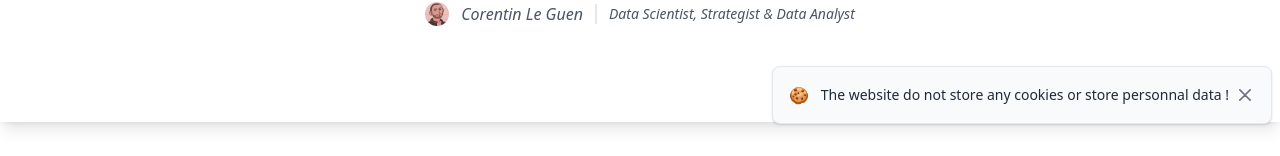
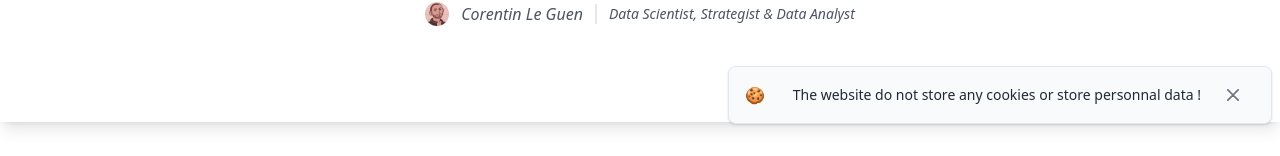
Before and after one commit to CorentinLeGuen/cleguen.com, a Nuxt app: page / in a window 1280 px wide. Shown: the part 644-800 px from the top of the page. Built offline with nearby package versions, Linux system fonts and the light colour scheme.

Commit message:
Update cookie section padding

```diff
--- a/app.vue
+++ b/app.vue
@@ -38,10 +38,10 @@
             <div id="alert-c" class="fixed bottom-0 right-0 flex items-center p-4 border rounded-lg bg-gray-50 shadow m-2 mb-8" role="alert">
                 🍪
                 <span class="sr-only">Info</span>
-                <div class="ms-3 text-sm text-center font-medium text-gray-800">
+                <div class="ms-3 px-4 text-sm text-center font-medium text-gray-800">
                     {{  $t('cookie_policy') }}
                 </div>
-                <button type="button" class="ms-auto -mx-1.5 -my-1.5 bg-gray-50 text-gray-500 rounded-lg focus:ring-2 focus:ring-gray-400 p-1.5 hover:bg-gray-200 inline-flex items-center justify-center h-8 w-8 dark:bg-gray-800 dark:text-gray-300 dark:hover:bg-gray-700 dark:hover:text-white" data-dismiss-target="#alert-c" aria-label="Close">
+                <button type="button" class="ms-auto mx-1.5 -my-1.5 bg-gray-50 text-gray-500 rounded-lg focus:ring-2 focus:ring-gray-400 p-1.5 hover:bg-gray-200 inline-flex items-center justify-center h-8 w-8 dark:bg-gray-800 dark:text-gray-300 dark:hover:bg-gray-700 dark:hover:text-white" data-dismiss-target="#alert-c" aria-label="Close">
                     <span class="sr-only">Dismiss</span>
                     <svg class="w-3 h-3" aria-hidden="true" xmlns="http://www.w3.org/2000/svg" fill="none" viewBox="0 0 14 14">
                     <path stroke="currentColor" stroke-linecap="round" stroke-linejoin="round" stroke-width="2" d="m1 1 6 6m0 0 6 6M7 7l6-6M7 7l-6 6"/>
```
